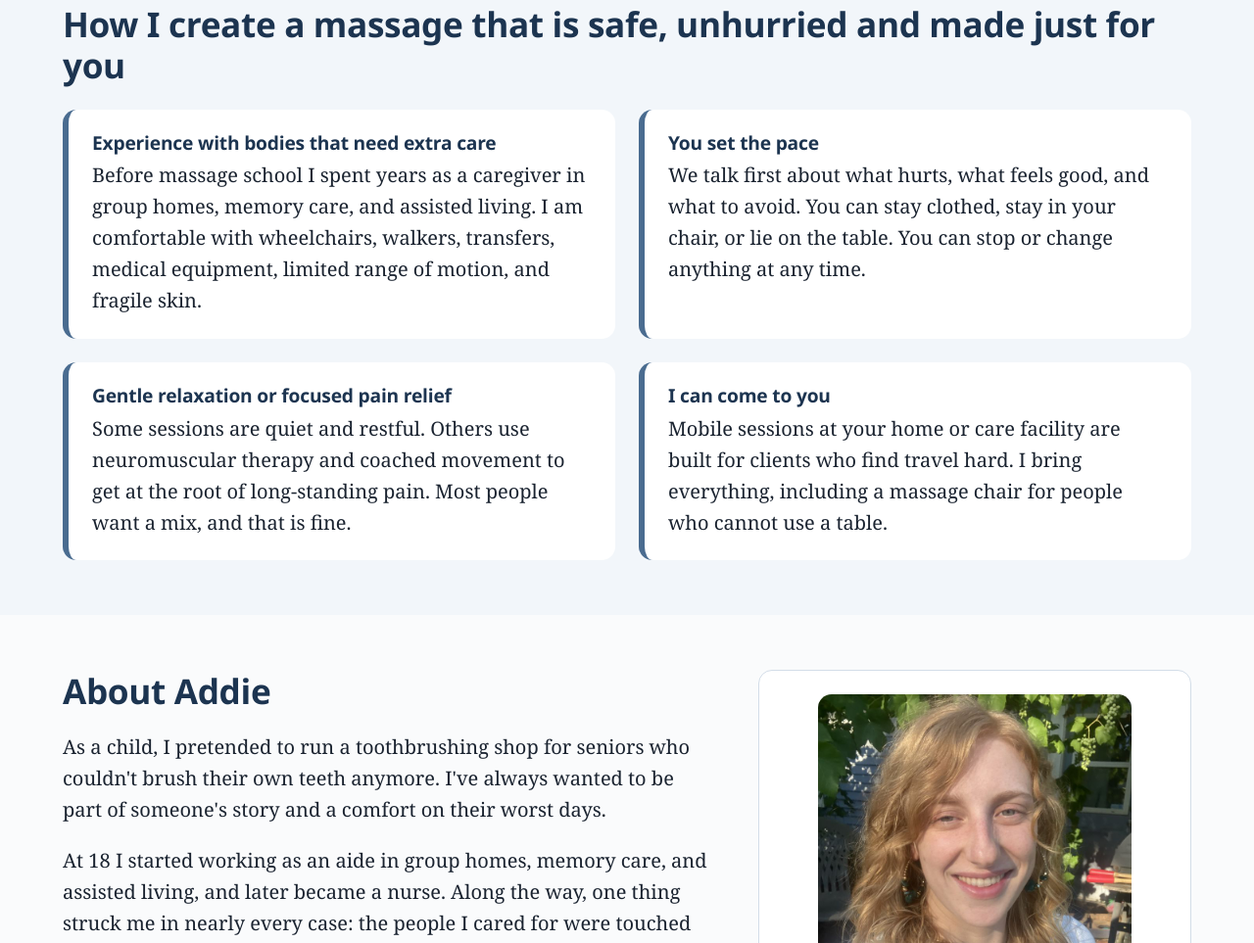
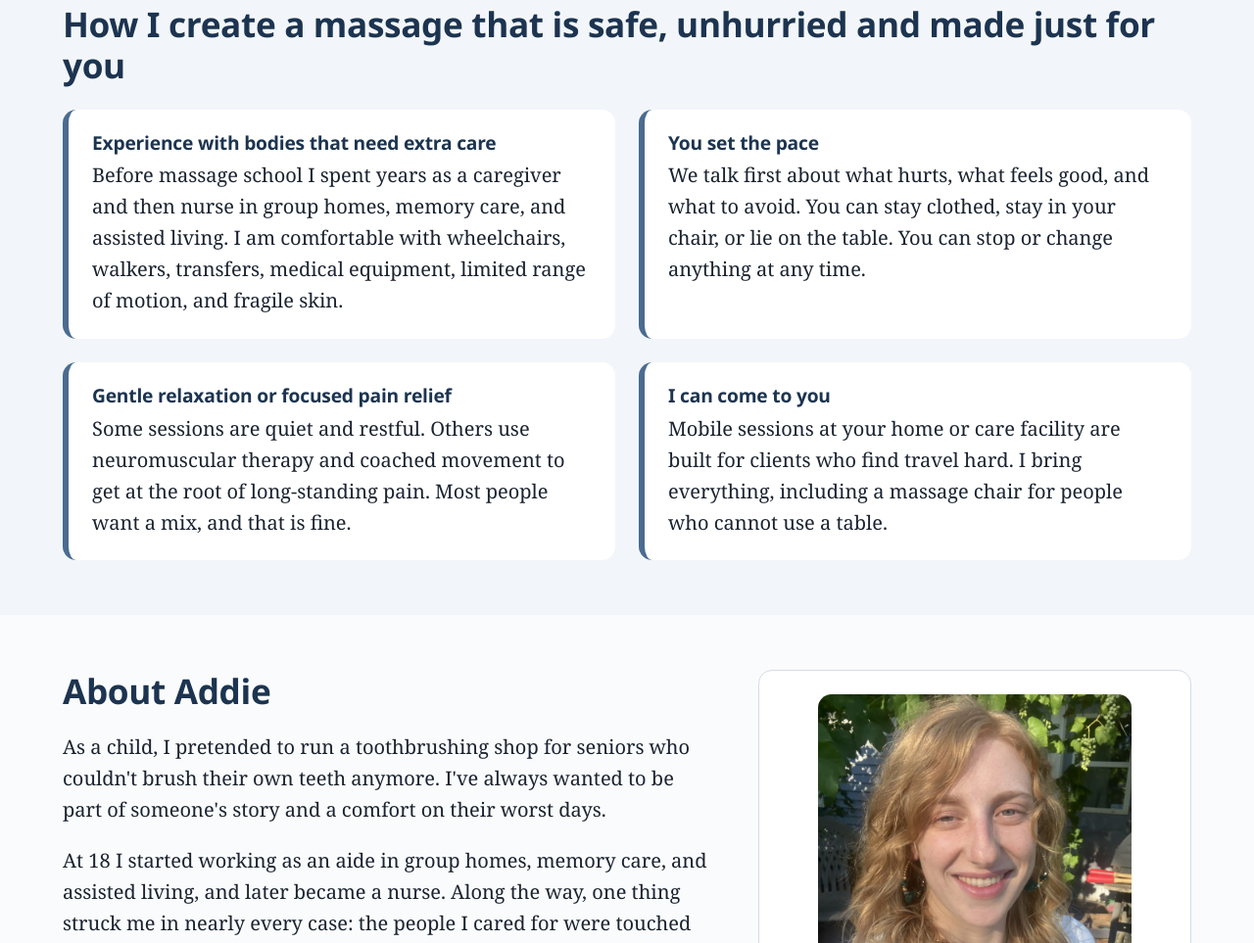
Before and after one commit to RogueLights/AddiesMassage, a plain HTML site: page index.html in a window 1280 px wide. Shown: the part 832-1795 px from the top of the page at 98% size. Drawn offline with Linux system fonts and the light colour scheme.

Commit message:
Mention nursing in the first 'why' item
Co-Authored-By: Claude Opus 5.5 <noreply@anthropic.com>
Claude-Session: https://claude.ai/code/session_01SMx5TcE36TckUN9UH78vPA

```diff
--- a/index.html
+++ b/index.html
@@ -97,7 +97,7 @@
         <ul class="feature-list">
           <li>
             <h3>Experience with bodies that need extra care</h3>
-            <p>Before massage school I spent years as a caregiver in group homes, memory care, and assisted living. I am comfortable with wheelchairs, walkers, transfers, medical equipment, limited range of motion, and fragile skin.</p>
+            <p>Before massage school I spent years as a caregiver and then nurse in group homes, memory care, and assisted living. I am comfortable with wheelchairs, walkers, transfers, medical equipment, limited range of motion, and fragile skin.</p>
           </li>
           <li>
             <h3>You set the pace</h3>
```
